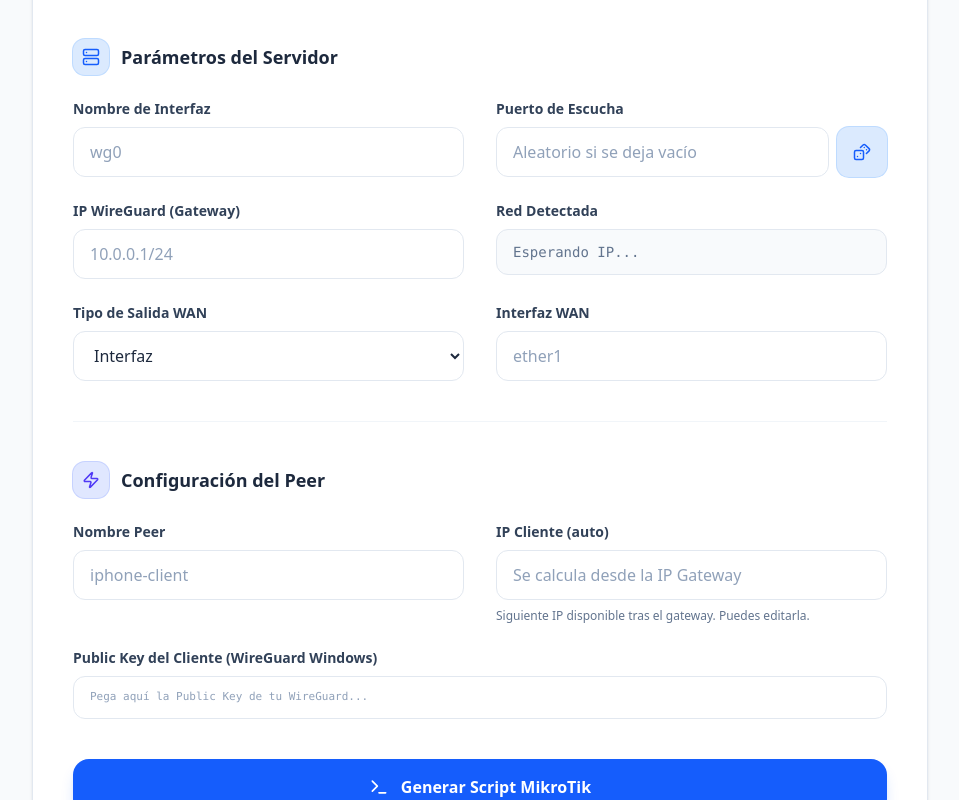
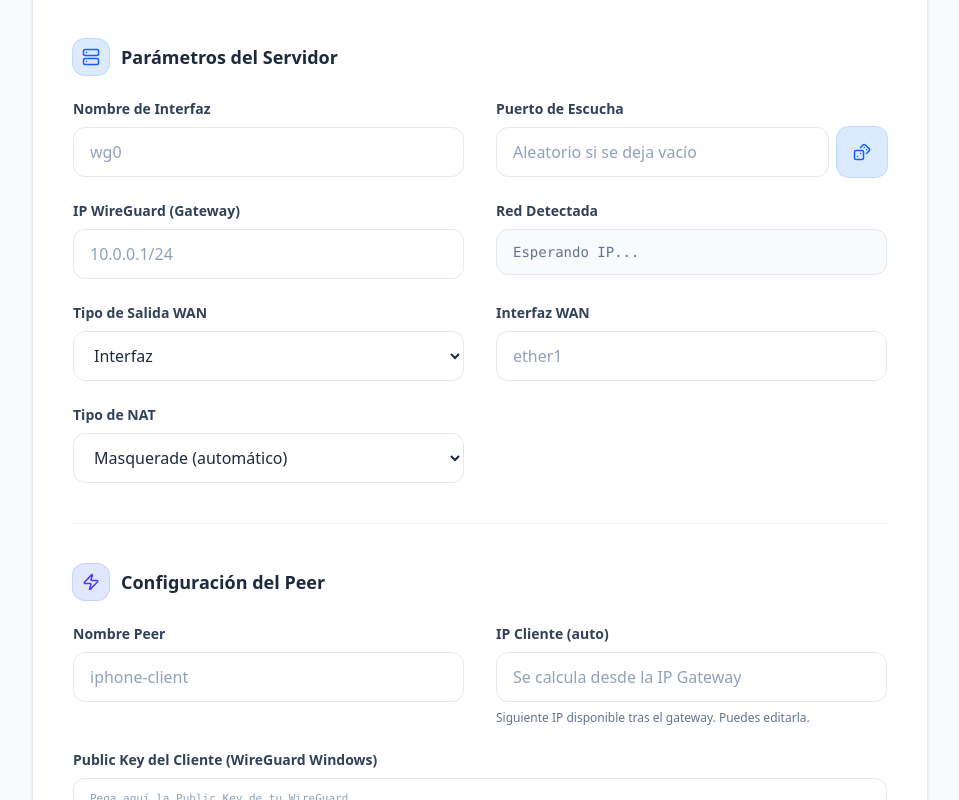
Before and after one commit to vichedev/web-wireguard, a React (Vite) app: page / in a window 1280 px wide. Both pictures are taken after a click on the button "Empezar Configuración". Shown: the part 297-1097 px from the top of the page, without its empty margins (160-1119 px from the left). Built offline with nearby package versions, Linux system fonts and the light colour scheme.

Commit message:
Nateo red privada

```diff
--- a/src/components/AppConfig.jsx
+++ b/src/components/AppConfig.jsx
@@ -9,7 +9,7 @@ const DEFAULT_CONFIG = {
   endpointIp: "",
 };
 
-const AppConfig = ({ sharedState }) => {
+const AppConfig = ({ sharedState, setSharedState }) => {
   const [config, setConfig] = usePersistentState("appclient", DEFAULT_CONFIG);
 
   const [output, setOutput] = useState("");
@@ -17,6 +17,10 @@ const AppConfig = ({ sharedState }) => {
 
   const handleChange = (field, value) => {
     setConfig({ ...config, [field]: value });
+    // El Endpoint (IP pública) se comparte con la pestaña MikroTik (src-nat)
+    if (field === "endpointIp" && setSharedState) {
+      setSharedState({ ...sharedState, endpointIp: value });
+    }
   };
 
   const buildConfig = () => `[Interface]
--- a/src/components/MikroTikConfig.jsx
+++ b/src/components/MikroTikConfig.jsx
@@ -121,10 +121,13 @@ const MikroTikConfig = ({ sharedState, setSharedState }) => {
         ? `out-interface-list=${wanName}`
         : `out-interface=${wanName}`;
 
+    // IP pública para el src-nat: la del campo propio o la sincronizada del cliente
+    const publicIp = config.srcNatIp || sharedState.endpointIp || "";
+
     const nat =
-      config.natMode === "masquerade"
-        ? `add chain=srcnat src-address=${config.network} ${out} action=masquerade`
-        : `add chain=srcnat src-address=${config.network} ${out} action=src-nat to-addresses=${config.srcNatIp}`;
+      config.natMode === "srcnat"
+        ? `add chain=srcnat src-address=${config.network} ${out} action=src-nat to-addresses=${publicIp} place-before=0`
+        : `add chain=srcnat src-address=${config.network} ${out} action=masquerade place-before=0`;
 
     // Si el usuario eligió crear una lista nueva, añadimos el comando de creación
     const listCreation =
@@ -265,6 +268,26 @@ allowed-address=${config.peerAllowed}`;
               />
             </div>
           )}
+
+          {/* Tipo de NAT para la red privada */}
+          <SelectField
+            label="Tipo de NAT"
+            value={config.natMode}
+            onChange={(v) => handleChange("natMode", v)}
+            options={[
+              { label: "Masquerade (automático)", value: "masquerade" },
+              { label: "Src-NAT a IP pública", value: "srcnat" },
+            ]}
+          />
+
+          {config.natMode === "srcnat" && (
+            <InputField
+              label="IP Pública (NAT)"
+              placeholder="203.0.113.1"
+              value={config.srcNatIp || sharedState.endpointIp}
+              onChange={(v) => handleChange("srcNatIp", v)}
+            />
+          )}
         </div>
       </section>
 
--- a/src/components/WireGuardGenerator.jsx
+++ b/src/components/WireGuardGenerator.jsx
@@ -116,7 +116,10 @@ const WireGuardGenerator = ({ onBackToHome, theme, toggleTheme }) => {
                 setSharedState={setSharedState}
               />
             ) : (
-              <AppConfig sharedState={sharedState} />
+              <AppConfig
+                sharedState={sharedState}
+                setSharedState={setSharedState}
+              />
             )}
           </div>
         </div>
```
